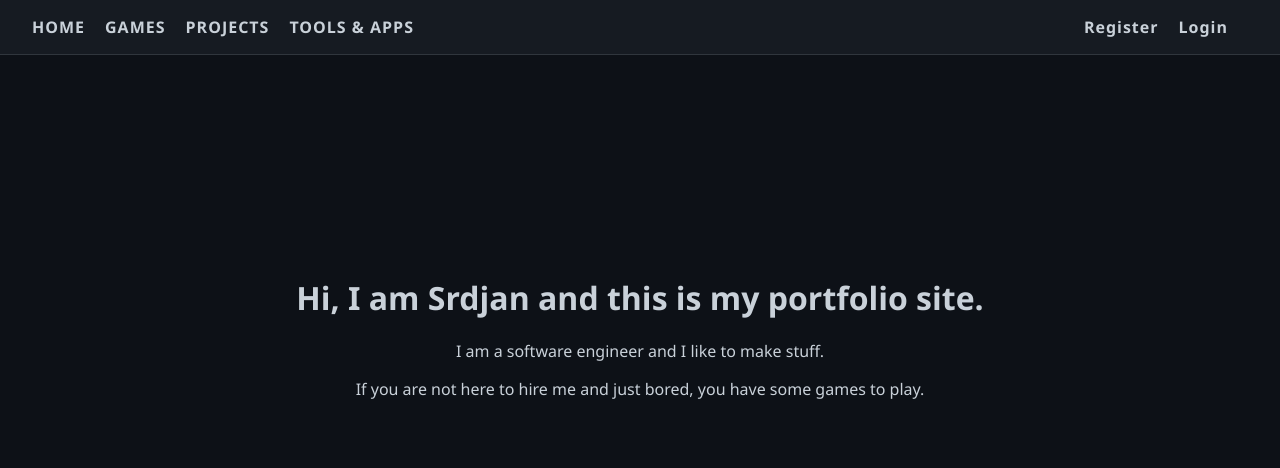
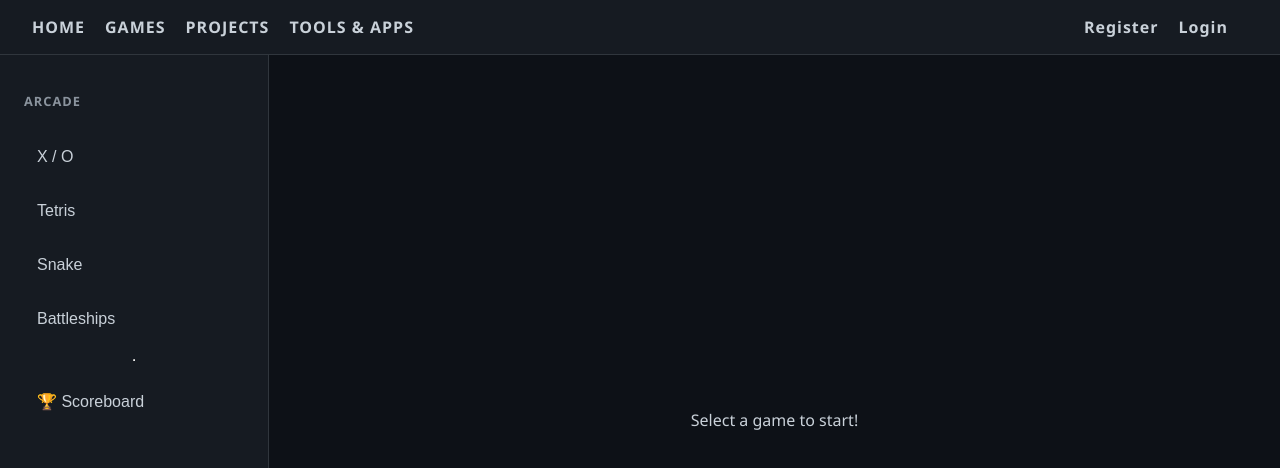
Before and after one commit to srdjankarlo/WebPagePortfolio, a React app in the folder frontend/: page / in a window 1280 px wide. Both pictures are taken after a click on the element "GAMES". Shown: the top 468 px of the page. Built offline with nearby package versions, Linux system fonts and the light colour scheme; the HTML template or start-up script is replaced by a standard one.

Commit message:
GAME tab working

```diff
--- a/frontend/src/App.css
+++ b/frontend/src/App.css
@@ -1,51 +1,57 @@
-/* Modal Styles */
-.modal-overlay {
-  position: fixed;
-  top: 0; left: 0; right: 0; bottom: 0;
-  background: rgba(0, 0, 0, 0.85);
+.games-layout {
   display: flex;
+  height: calc(100vh - 70px); /* Fill screen minus navbar height */
+}
+
+.games-sidebar {
+  width: 220px;
+  background: #161b22;
+  border-right: 1px solid #30363d;
+  display: flex;
+  flex-direction: column;
+  padding: 1.5rem;
+  gap: 10px;
+}
+
+.games-sidebar h3 {
+  font-size: 0.8rem;
+  color: #8b949e;
+  text-transform: uppercase;
+  letter-spacing: 1px;
+  margin-bottom: 15px;
+}
+
+.games-sidebar button {
+  background: transparent;
+  color: #c9d1d9;
+  border: 1px solid transparent;
+  padding: 12px;
+  text-align: left;
+  border-radius: 6px;
+  cursor: pointer;
+  transition: 0.2s;
+  font-size: 1rem;
+}
+
+.games-sidebar button:hover {
+  background: #21262d;
+  border-color: #8b949e;
+}
+
+.game-window {
+  flex-grow: 1;
+  background: #0d1117;
+  display: flex;
+  flex-direction: column;
   justify-content: center;
   align-items: center;
-  z-index: 1000;
+  position: relative;
 }
 
-.modal-content {
-  background: var(--panel-bg);
-  padding: 2.5rem;
+.auth-notice {
+  text-align: center;
+  background: #161b22;
+  padding: 40px;
   border-radius: 12px;
-  border: 1px solid #30363d;
-  width: 320px;
-  box-shadow: 0 10px 30px rgba(0,0,0,0.5);
+  border: 1px solid #f85149; /* Red border for attention */
 }
-
-.input-group {
-  margin-bottom: 1.5rem;
-  text-align: left;
-}
-
-.input-group label {
-  display: block;
-  margin-bottom: 0.5rem;
-  color: #8b949e;
-}
-
-.input-group input {
-  width: 100%;
-  padding: 10px;
-  background: #0d1117;
-  border: 1px solid #30363d;
-  color: white;
-  border-radius: 4px;
-}
-
-.modal-actions {
-  display: flex;
-  justify-content: space-between;
-  margin-top: 2rem;
-}
-
-.modal-actions button {
-  padding: 8px 20px;
-  cursor: pointer;
-  border-radius: 4px;
-}
--- a/frontend/src/App.jsx
+++ b/frontend/src/App.jsx
@@ -3,11 +3,13 @@ import axios from 'axios'; // We installed this earlier!
 import './App.css';
 
 function App() {
+  const [view, setView] = useState('HOME');
   const [user, setUser] = useState(null);
   const [showLogin, setShowLogin] = useState(false);
   const [credentials, setCredentials] = useState({ username: '', password: '' });
   const [showRegister, setShowRegister] = useState(false);
   const [regData, setRegData] = useState({ username: '', password: '', confirmPassword: '' });
+  const [selectedGame, setSelectedGame] = useState(null);
 
   // Add the Register handler:
   const handleRegister = async (e) => {
@@ -58,10 +60,10 @@ function App() {
     <div className="dashboard-container">
       <nav className="navbar">
         <div className="nav-links">
-          <span>HOME</span>
-          <span>GAMES</span>
-          <span>PROJECTS</span>
-          <span>TOOLS & APPS</span>
+          <span onClick={() => { setView('HOME'); setSelectedGame(null); }}>HOME</span>
+          <span onClick={() => setView('GAMES')}>GAMES</span>
+          <span onClick={() => setView('PROJECTS')}>PROJECTS</span>
+          <span onClick={() => setView('TOOLS')}>TOOLS & APPS</span>
         </div>
         <div className="auth-links">
           {user ? (
@@ -93,7 +95,7 @@ function App() {
                 />
               </div>
               <div className="input-group">
-                <label>Password:</label>
+                <label>Password: </label>
                 <input
                   type="password"
                   onChange={(e) => setCredentials({...credentials, password: e.target.value})}
@@ -148,16 +150,46 @@ function App() {
         </div>
       )}
 
-      <main className="hero-section">
-        {user ? (
-          <h2 className="welcome-msg">
-            Welcome {user}. Now you can play games and your score will be on the scoreboard.
-          </h2>
-        ) : (
-          <div className="intro-text">
+      <main className="content-area">
+        {view === 'HOME' && (
+          <div className="hero-section">
             <h1>Hi, I am Srdjan and this is my portfolio site.</h1>
             <p>I am a software engineer and I like to make stuff.</p>
-            <p>If you are not here to hire me and just bored, you have some games to play.</p>
+            <p>If you are bored, you have some games to play :3.</p>
+          </div>
+        )}
+
+        {view === 'GAMES' && (
+          <div className="games-layout">
+            {/* Sidebar - Visible to everyone */}
+            <aside className="games-sidebar">
+              <h3>Arcade</h3>
+              <button onClick={() => setSelectedGame('XO')}>X / O</button>
+              <button onClick={() => setSelectedGame('TETRIS')}>Tetris</button>
+              <button onClick={() => setSelectedGame('SNAKE')}>Snake</button>
+              <button onClick={() => setSelectedGame('BATTLESHIP')}>Battleships</button>
+              <hr />
+              <button onClick={() => setSelectedGame('SCOREBOARD')}>🏆 Scoreboard</button>
+            </aside>
+
+            {/* Game Window */}
+            <section className="game-window">
+              {!selectedGame ? (
+                <div className="placeholder-msg">Select a game to start!</div>
+              ) : !user && selectedGame !== 'SCOREBOARD' ? (
+                <div className="auth-notice">
+                  <h2>Hold on! 🛑</h2>
+                  <p>You need to be logged in to play and save your high scores.</p>
+                  <button onClick={() => setShowLogin(true)}>Login Now</button>
+                </div>
+              ) : (
+                <div className="game-container">
+                  {/* We will drop the actual game components here soon */}
+                  <h2>Currently Loading: {selectedGame}</h2>
+                  <p>Game logic coming in the next step...</p>
+                </div>
+              )}
+            </section>
           </div>
         )}
       </main>
```
